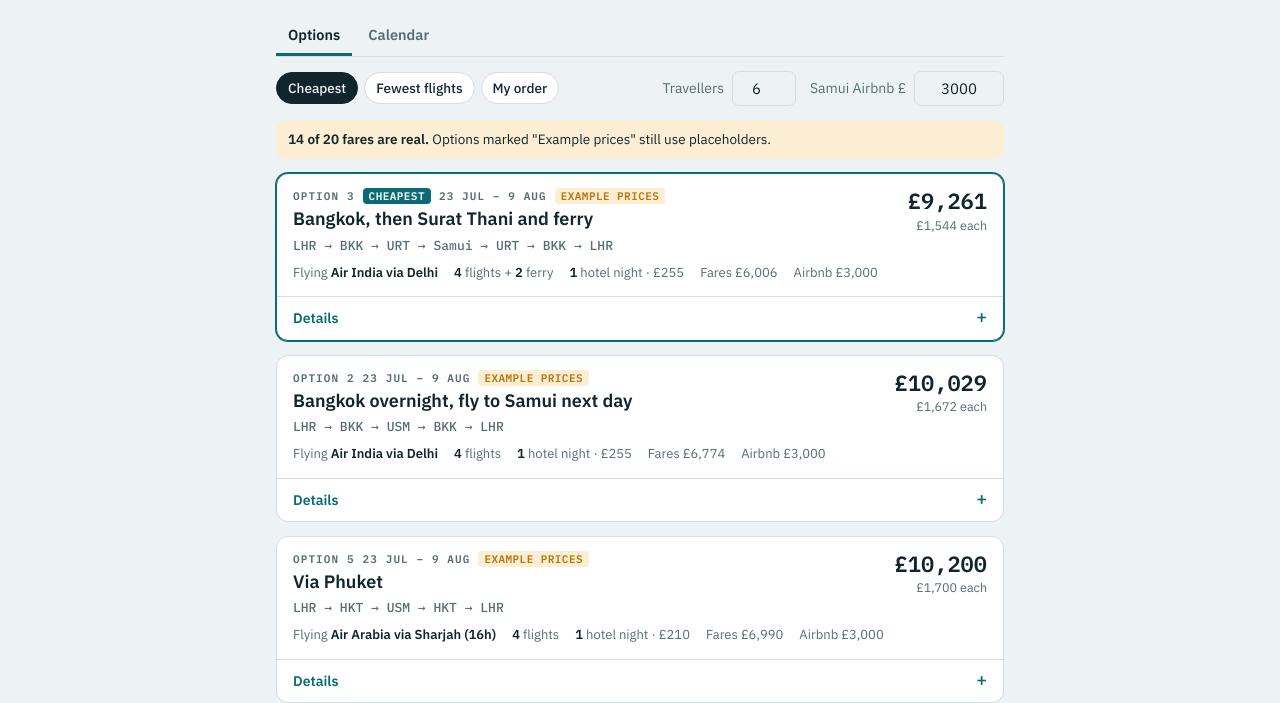
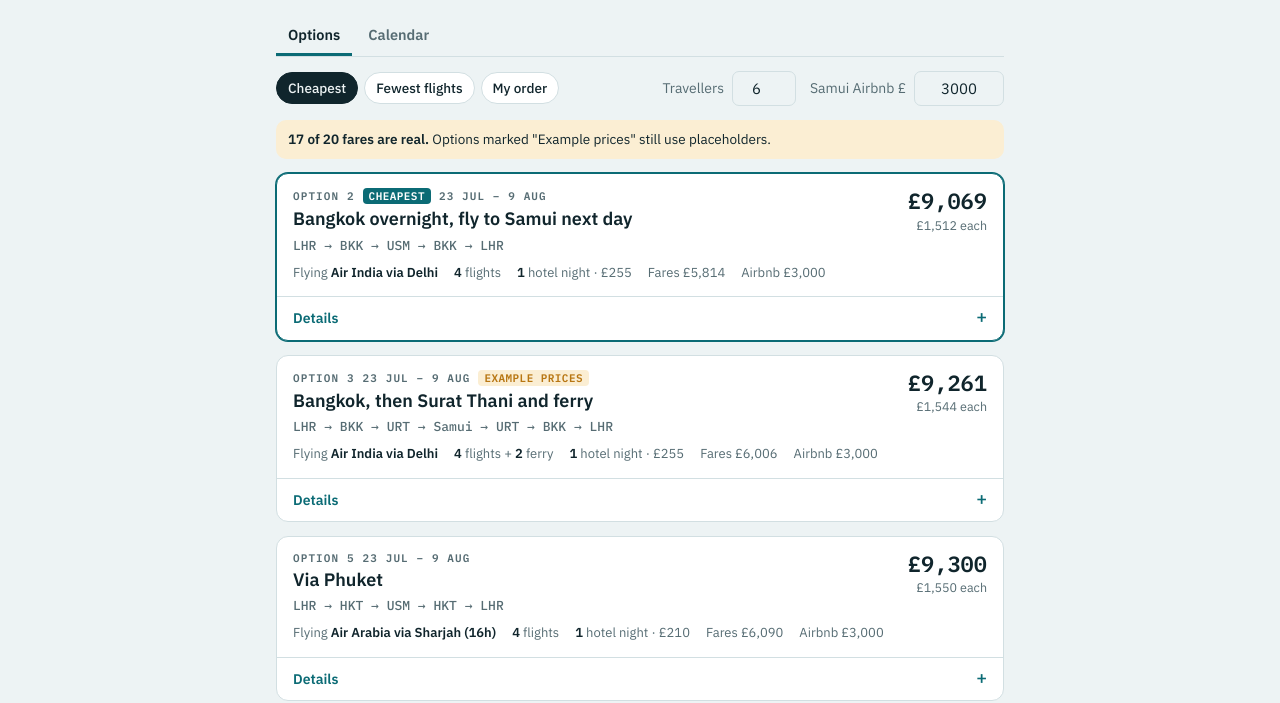
Before and after one commit to seymonislam-sudo/samui-route-finder, a plain HTML site: page index.html in a window 1280 px wide. Shown: the part 110-813 px from the top of the page. Drawn offline with Linux system fonts and the light colour scheme.

Commit message:
Treat Samui connecting fares as returns
Co-Authored-By: Claude Opus 5.5 <noreply@anthropic.com>
Claude-Session: https://claude.ai/code/session_01FD56CaRYtL4i6XahRWo7Ea

```diff
--- a/index.html
+++ b/index.html
@@ -121,7 +121,7 @@ textarea{width:100%;min-height:90px;font:12px var(--mono);color:var(--ink);backg
 <div id="toast" class="toast" hidden></div>
 
 <script>
-const KEY='samui-simple-v4';
+const KEY='samui-simple-v5';
 const uid=()=>Math.random().toString(36).slice(2,9);
 const esc=s=>String(s??'').replace(/[&<>"']/g,c=>({'&':'&amp;','<':'&lt;','>':'&gt;','"':'&quot;',"'":'&#39;'}[c]));
 const gbp=n=>'£'+Math.round(n).toLocaleString('en-GB');
@@ -135,20 +135,20 @@ function seed(){return{travellers:6,stay:3000,sort:'cheap',options:[
   {id:uid(),name:'Direct to Samui (one ticket)',dates:'23 Jul – 9 Aug',legs:[
     leg('2027-07-23','LHR','USM','EVA Air, via Bangkok (return fare)',1331,'flight',true),leg('2027-08-08','USM','LHR','EVA Air, via Bangkok (included in return)',0,'flight',true)],hotels:[]},
   {id:uid(),name:'Bangkok overnight, fly to Samui next day',dates:'23 Jul – 9 Aug',legs:[
-    bkk(),pick('2027-07-25','BKK','USM',[{c:'Bangkok Airways 6am',p:122},{c:'Bangkok Airways, later flight',p:189}],'Flight (one way, per person)'),
-    leg('2027-08-08','USM','BKK','Bangkok Airways',160),ret('2027-08-09','BKK','LHR','London–Bangkok')],
+    bkk(),pick('2027-07-25','BKK','USM',[{c:'Bangkok Airways 6am',p:122},{c:'Bangkok Airways, later flight',p:189}],'Flight (return, per person)'),
+    ret('2027-08-08','USM','BKK','Bangkok–Samui'),ret('2027-08-09','BKK','LHR','London–Bangkok')],
     hotels:[hotel('Bangkok airport hotel',1,3,85)]},
   {id:uid(),name:'Bangkok, then Surat Thani and ferry',dates:'23 Jul – 9 Aug',legs:[
     bkk(),leg('2027-07-25','BKK','URT','Thai Airways',65,'flight',true),leg('2027-07-25','URT','Samui','Lomprayah coach + ferry',22,'ferry'),
     leg('2027-08-08','Samui','URT','Lomprayah ferry + coach',22,'ferry'),leg('2027-08-08','URT','BKK','Thai AirAsia',45),ret('2027-08-09','BKK','LHR','London–Bangkok')],
     hotels:[hotel('Bangkok airport hotel',1,3,85)]},
   {id:uid(),name:'Via Singapore',dates:'23 Jul – 9 Aug',legs:[
-    pick('2027-07-23','LHR','SIN',[{c:'Gulf Air via Jeddah (19h)',p:844},{c:'British Airways direct',p:1113}]),leg('2027-07-25','SIN','USM','Scoot',265,'flight',true),
-    leg('2027-08-08','USM','SIN','Bangkok Airways',185),ret('2027-08-08','SIN','LHR','London–Singapore')],
+    pick('2027-07-23','LHR','SIN',[{c:'Gulf Air via Jeddah (19h)',p:844},{c:'British Airways direct',p:1113}]),leg('2027-07-25','SIN','USM','Scoot (return fare)',265,'flight',true),
+    ret('2027-08-08','USM','SIN','Singapore–Samui'),ret('2027-08-08','SIN','LHR','London–Singapore')],
     hotels:[hotel('Singapore airport hotel',1,3,165)]},
   {id:uid(),name:'Via Phuket',dates:'23 Jul – 9 Aug',legs:[
-    pick('2027-07-23','LHR','HKT',[{c:'Air Arabia via Sharjah (16h)',p:804},{c:'Thai Airways',p:1168}]),leg('2027-07-25','HKT','USM','Bangkok Airways',211,'flight',true),
-    leg('2027-08-08','USM','HKT','Bangkok Airways',150),ret('2027-08-08','HKT','LHR','London–Phuket')],
+    pick('2027-07-23','LHR','HKT',[{c:'Air Arabia via Sharjah (16h)',p:804},{c:'Thai Airways',p:1168}]),leg('2027-07-25','HKT','USM','Bangkok Airways (return fare)',211,'flight',true),
+    ret('2027-08-08','USM','HKT','Phuket–Samui'),ret('2027-08-08','HKT','LHR','London–Phuket')],
     hotels:[hotel('Phuket airport hotel',1,3,70)]}
 ]}}
 
```
